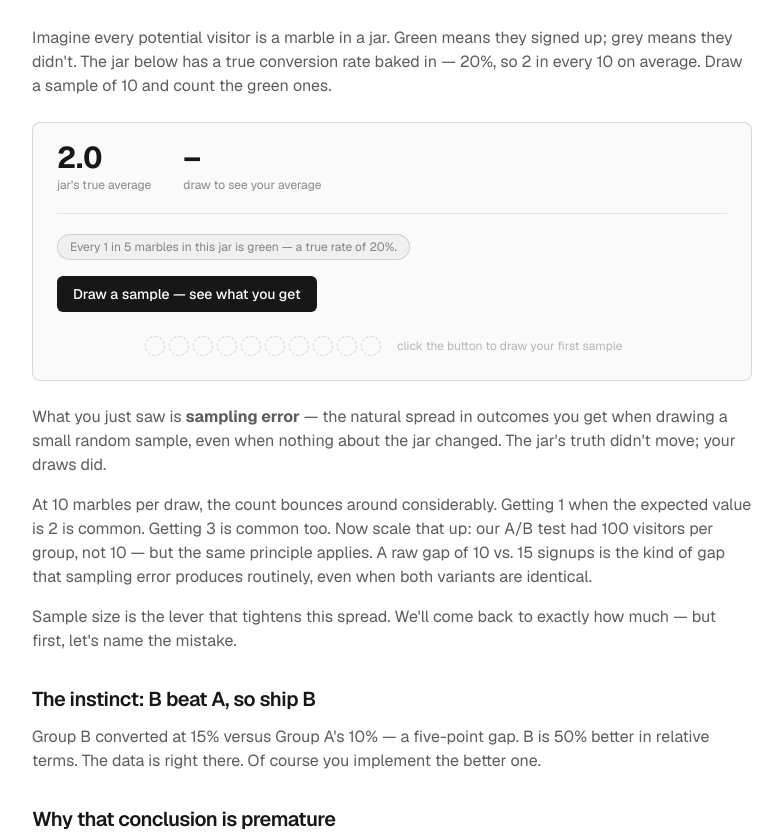
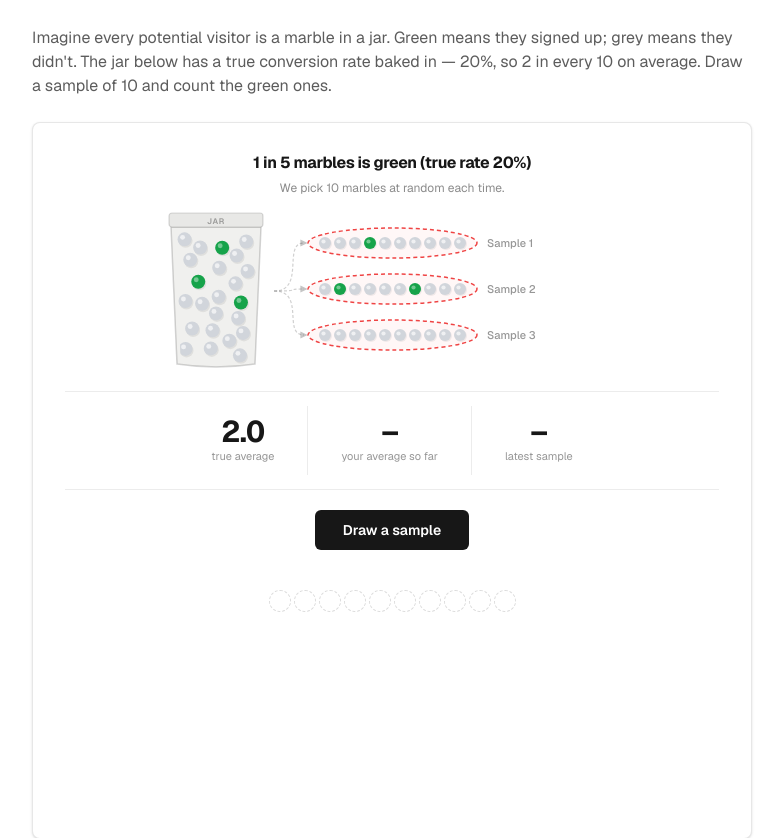
Before and after one commit to codedebugrepeat/ab-test-guide, a Next.js app: page /why-you-cant-trust-your-experiment in a window 1280 px wide. Shown: the part 920-1758 px from the top of the page, without its empty margins (248-1031 px from the left). Built offline with nearby package versions, Linux system fonts and the light colour scheme.

Commit message:
Improve jar design (illustration, centering, 3-column stats), 5 rows max

```diff
--- /dev/null
+++ b/components/tutorial/jar-illustration.tsx
@@ -0,0 +1,176 @@
+// Pre-computed, stable marble positions inside the jar (seeded RNG — never changes).
+
+const N = 10;
+const P = 0.2;
+
+const JAR_W = 100;
+const JAR_H = 155;
+const MARBLE_R = 7;
+const TOTAL_MARBLES = 48;
+
+function seededRandom(seed: number) {
+    let s = seed;
+    return () => {
+        s = (s * 1664525 + 1013904223) & 0xffffffff;
+        return (s >>> 0) / 4294967296;
+    };
+}
+
+type JarMarble = { x: number; y: number; green: boolean };
+
+function generateJarMarbles(): JarMarble[] {
+    const rng = seededRandom(42);
+    const marbles: JarMarble[] = [];
+    const margin = MARBLE_R + 3;
+    const rimH = 14;
+    const xMin = 8 + margin;
+    const xMax = JAR_W - 8 - margin;
+    const yMin = rimH + margin;
+    const yMax = JAR_H - margin - 2;
+    let attempts = 0;
+    while (marbles.length < TOTAL_MARBLES && attempts < 3000) {
+        attempts++;
+        const x = xMin + rng() * (xMax - xMin);
+        const y = yMin + rng() * (yMax - yMin);
+        if (marbles.every((m) => Math.hypot(m.x - x, m.y - y) > MARBLE_R * 2 + 1.5))
+            marbles.push({ x, y, green: rng() < P });
+    }
+    return marbles;
+}
+
+const JAR_MARBLES = generateJarMarbles();
+
+function jarShapePath(w: number, h: number): string {
+    const rimH = 14;
+    const topW = w - 10;
+    const botW = w - 22;
+    const topX = (w - topW) / 2;
+    const botX = (w - botW) / 2;
+    return `M ${topX} ${rimH} L ${topX + topW} ${rimH} L ${botX + botW} ${h - 4} Q ${w / 2} ${h + 2} ${botX} ${h - 4} Z`;
+}
+
+// ── Illustration sample configs ───────────────────────────────────────────────
+const SAMPLE_CONFIGS: { greens: number[]; label: string }[] = [
+    { greens: [3], label: "Sample 1" },
+    { greens: [1, 6], label: "Sample 2" },
+    { greens: [], label: "Sample 3" },
+];
+
+const MR = 6;
+const MGAP = 3;
+const MSTEP = MR * 2 + MGAP;
+const ROW_YS = [32, 78, 124];
+const OVAL_X = 148;
+const OVAL_W = N * MSTEP - MGAP + 18;
+const OVAL_H = 30;
+const LABEL_X = OVAL_X + OVAL_W + 12;
+
+// ── Component ─────────────────────────────────────────────────────────────────
+export function JarIllustration() {
+    const W = 460;
+    const H = 160;
+    const jarPath = jarShapePath(JAR_W, JAR_H);
+    const rimH = 14;
+    const topW = JAR_W - 10;
+    const topX = (JAR_W - topW) / 2;
+    const jarRight = JAR_W + 4;
+
+    return (
+        <svg
+            width={W}
+            height={H}
+            viewBox={`0 0 ${W} ${H}`}
+            style={{ display: "block", margin: "0 auto", overflow: "visible" }}
+            aria-hidden="true"
+        >
+            <defs>
+                <clipPath id="jar-clip">
+                    <path d={jarPath} transform="translate(4,2)" />
+                </clipPath>
+                <marker id="jar-arrow" markerWidth="6" markerHeight="6" refX="3" refY="3" orient="auto">
+                    <path d="M0,0 L0,6 L6,3 z" fill="rgba(23,23,23,0.25)" />
+                </marker>
+            </defs>
+
+            {/* ── Jar body ── */}
+            <g transform="translate(4,2)">
+                <path d={jarPath} fill="#f0f0ee" />
+                <g clipPath="url(#jar-clip)">
+                    {JAR_MARBLES.map((m, i) => (
+                        <g key={i}>
+                            <circle cx={m.x + 1} cy={m.y + 1.5} r={MARBLE_R} fill="rgba(0,0,0,0.07)" />
+                            <circle cx={m.x} cy={m.y} r={MARBLE_R} fill={m.green ? "#16a34a" : "#d1d5db"} />
+                            <circle
+                                cx={m.x - 2} cy={m.y - 2} r={MARBLE_R * 0.35}
+                                fill={m.green ? "rgba(255,255,255,0.4)" : "rgba(255,255,255,0.65)"}
+                            />
+                        </g>
+                    ))}
+                </g>
+                <path d={jarPath} fill="none" stroke="rgba(23,23,23,0.18)" strokeWidth="1.5" />
+                <rect
+                    x={topX - 2} y={0} width={topW + 4} height={rimH} rx={3}
+                    fill="#e8e8e6" stroke="rgba(23,23,23,0.15)" strokeWidth="1.2"
+                />
+                <text
+                    x={JAR_W / 2} y={rimH - 3} textAnchor="middle"
+                    fontSize="8" fill="rgba(23,23,23,0.38)"
+                    fontWeight="600" letterSpacing="0.1em"
+                >
+                    JAR
+                </text>
+            </g>
+
+            {/* ── Dashed arrows from jar centre-right to each row ── */}
+            {ROW_YS.map((ry, si) => (
+                <path
+                    key={si}
+                    d={`M ${jarRight + 8} ${H / 2} C ${jarRight + 40} ${H / 2}, ${OVAL_X - 28} ${ry}, ${OVAL_X - 6} ${ry}`}
+                    fill="none"
+                    stroke="rgba(23,23,23,0.2)"
+                    strokeWidth="1.2"
+                    strokeDasharray="3 2"
+                    markerEnd="url(#jar-arrow)"
+                />
+            ))}
+
+            {/* ── Sample rows ── */}
+            {SAMPLE_CONFIGS.map((s, si) => {
+                const ry = ROW_YS[si];
+                return (
+                    <g key={si}>
+                        {/* Dotted red oval */}
+                        <ellipse
+                            cx={OVAL_X + OVAL_W / 2} cy={ry}
+                            rx={OVAL_W / 2 + 2} ry={OVAL_H / 2}
+                            fill="rgba(239,68,68,0.04)"
+                            stroke="#ef4444" strokeWidth="1.5" strokeDasharray="4 3"
+                        />
+                        {/* Marbles */}
+                        {Array.from({ length: N }, (_, mi) => {
+                            const isGreen = s.greens.includes(mi);
+                            const mx = OVAL_X + 9 + mi * MSTEP + MR;
+                            return (
+                                <g key={mi}>
+                                    <circle cx={mx + 1} cy={ry + 1} r={MR} fill="rgba(0,0,0,0.06)" />
+                                    <circle cx={mx} cy={ry} r={MR} fill={isGreen ? "#16a34a" : "#d1d5db"} />
+                                    <circle
+                                        cx={mx - 1.5} cy={ry - 1.5} r={MR * 0.35}
+                                        fill={isGreen ? "rgba(255,255,255,0.4)" : "rgba(255,255,255,0.65)"}
+                                    />
+                                </g>
+                            );
+                        })}
+                        {/* Label */}
+                        <text
+                            x={LABEL_X} y={ry + 4}
+                            fontSize="11" fill="rgba(23,23,23,0.45)" fontWeight="500"
+                        >
+                            {s.label}
+                        </text>
+                    </g>
+                );
+            })}
+        </svg>
+    );
+}
--- a/components/tutorial/marble-sampling-widget.tsx
+++ b/components/tutorial/marble-sampling-widget.tsx
@@ -3,23 +3,71 @@
 import { useState } from "react";
 import { drawSample, countSample, binomialMean, sampleMean } from "@/maths/sampling";
 import { MarbleRow } from "./marble-row";
+import { JarIllustration } from "./jar-illustration";
 
 const N = 10;
 const P = 0.2;
-const MAX_ROWS = 12;
-const FADE_DURATION = 200;
+const MAX_ROWS = 5;
+const FADE_DURATION = 250;
 
 type Sample = { id: number; marbles: boolean[] };
 
+// ── Stat card ─────────────────────────────────────────────────────────────────
+function StatCard({
+  label,
+  value,
+  sub,
+  highlight = false,
+}: {
+  label: string;
+  value: string;
+  sub?: string | null;
+  highlight?: boolean;
+}) {
+  return (
+    <div
+      className={`flex min-w-[90px] flex-col items-center gap-0.5 rounded-[10px] border px-5 py-2.5 ${highlight
+        ? "border-green-600/20 bg-green-600/[0.06]"
+        : "border-transparent"
+        }`}
+    >
+      <span
+        className={`text-[30px] font-bold leading-none tabular-nums tracking-tight ${highlight ? "text-green-600" : "text-foreground"
+          }`}
+      >
+        {value}
+      </span>
+      <span className="text-center text-[11px] leading-snug text-foreground/45">
+        {label}
+      </span>
+      {sub && (
+        <span className="mt-0.5 text-[10px] text-foreground/30">{sub}</span>
+      )}
+    </div>
+  );
+}
+
+// ── Main widget ───────────────────────────────────────────────────────────────
 export function MarbleSamplingWidget() {
   const [samples, setSamples] = useState<Sample[]>([]);
   const [totalDraws, setTotalDraws] = useState(0);
   const [allCounts, setAllCounts] = useState<number[]>([]);
   const [liveText, setLiveText] = useState("");
   const [fadingId, setFadingId] = useState<number | null>(null);
+  const [newestId, setNewestId] = useState<number | null>(null);
 
   const trueMean = binomialMean(N, P);
-  const currentMean = sampleMean(allCounts);
+  const currentMean = allCounts.length > 0 ? sampleMean(allCounts) : null;
+  const latestCount = allCounts.length > 0 ? allCounts[allCounts.length - 1] : null;
+
+  const meanDiff =
+    currentMean !== null ? currentMean - trueMean : null;
+  const diffLabel =
+    meanDiff !== null
+      ? meanDiff >= 0
+        ? `+${meanDiff.toFixed(2)} above true avg`
+        : `${meanDiff.toFixed(2)} below true avg`
+      : null;
 
   function handleDraw() {
     const marbles = drawSample(N, P);
@@ -38,91 +86,114 @@ export function MarbleSamplingWidget() {
     setSamples((prev) => [{ id: nextId, marbles }, ...prev].slice(0, MAX_ROWS + 1));
     setAllCounts((prev) => [...prev, count]);
     setTotalDraws(nextId);
-    setLiveText(`Sample ${nextId}: ${count} out of ${N} converted.`);
+    setNewestId(nextId);
+    setLiveText(`Sample ${nextId}: ${count} out of ${N} green.`);
   }
 
   const buttonLabel =
-    totalDraws === 0
-      ? "Draw a sample — see what you get"
-      : totalDraws >= 3
-        ? "Draw another"
-        : "Draw a sample";
+    totalDraws === 0 ? "Draw a sample" : "Draw another sample";
 
   return (
-    <div className="w-full rounded-lg border border-foreground/15 bg-foreground/[0.02] px-6 py-5">
-      {/* Prominent stats */}
-      <div className="mb-5 flex gap-8 border-b border-foreground/10 pb-5">
-        <div className="flex flex-col gap-1">
-          <span className="text-3xl font-bold leading-none tabular-nums">
-            {trueMean.toFixed(1)}
-          </span>
-          <span className="text-xs text-foreground/50">jar&apos;s true average</span>
-        </div>
-        <div className="flex flex-col gap-1">
-          <span className="text-3xl font-bold leading-none tabular-nums">
-            {allCounts.length > 0 ? currentMean.toFixed(1) : "–"}
-          </span>
-          <span className="text-xs text-foreground/50">
-            {allCounts.length > 0 ? "your average so far" : "draw to see your average"}
-          </span>
-        </div>
+    <div className="w-full rounded-lg border border-foreground/10 bg-background px-8 py-7 shadow-sm">
+
+      {/* ── Illustration ── */}
+      <div className="mb-5 flex flex-col items-center">
+        <p className="mb-1 text-base font-bold tracking-tight">
+          1 in 5 marbles is green (true rate 20%)
+        </p>
+        <p className="mb-3.5 text-[12px] text-foreground/50">
+          We pick 10 marbles at random each time.
+        </p>
+        <JarIllustration />
       </div>
 
-      <div className="mb-4 inline-flex items-center rounded-full border border-foreground/15 bg-foreground/[0.04] px-3 py-1 text-xs text-foreground/50">
-        Every 1 in 5 marbles in this jar is green — a true rate of 20%.
+      {/* ── Stats ── */}
+      <div className="mb-5 flex items-stretch justify-center gap-2 border-y border-foreground/[0.08] py-3.5">
+        <StatCard label="true average" value={trueMean.toFixed(1)} />
+        <div className="mx-1 w-px self-stretch bg-foreground/[0.08]" />
+        <StatCard
+          label="your average so far"
+          value={currentMean !== null ? currentMean.toFixed(2) : "–"}
+          sub={diffLabel}
+        />
+        <div className="mx-1 w-px self-stretch bg-foreground/[0.08]" />
+        <StatCard
+          label="latest sample"
+          value={latestCount !== null ? `${latestCount}/${N}` : "–"}
+          highlight={latestCount !== null}
+        />
       </div>
 
-      <div>
+      {/* ── Draw button ── */}
+      <div className="mb-5 flex justify-center">
         <button
           onClick={handleDraw}
           aria-label={`${buttonLabel}. ${totalDraws} sample${totalDraws !== 1 ? "s" : ""} drawn so far.`}
-          className="rounded-md bg-foreground px-4 py-2 text-sm font-medium text-background transition-opacity hover:opacity-80 active:opacity-70"
+          className="rounded-md bg-foreground px-7 py-2.5 text-sm font-semibold text-background transition-opacity hover:opacity-80 active:opacity-65"
         >
           {buttonLabel}
         </button>
       </div>
 
+      {/* ── Screen-reader live region ── */}
       <div aria-live="polite" className="sr-only">
         {liveText}
       </div>
 
-      <div className="mt-5">
+      {/* ── Sample rows ── */}
+      <div className="min-h-[240px]">
         {samples.length === 0 ? (
-          <EmptyState />
+          <div className="flex justify-center gap-[3px] py-5">
+            {Array.from({ length: N }, (_, i) => (
+              <div
+                key={i}
+                aria-hidden="true"
+                className="h-[22px] w-[22px] rounded-full border border-dashed border-foreground/15"
+              />
+            ))}
+          </div>
         ) : (
-          <div className="space-y-0.5">
-            {samples.map((s, i) => (
+          <div className="flex flex-col items-center">
+            {/* Fixed-width inner block (label 68 + gap 10 + marbles 247 + gap 10 + count 36 = 371px) */}
+            <div className="w-[371px]">
+              {/* Column header */}
+              <div className="mb-1 flex items-center gap-[10px] border-b border-foreground/[0.08] pb-1.5">
+                <span className="w-[68px] shrink-0" />
+                <div className="flex shrink-0 gap-[3px]">
+                  {Array.from({ length: N }, (_, i) => (
+                    <div
+                      key={i}
+                      className="w-[22px] text-center text-[9px] font-semibold text-foreground/25"
+                    >
+                      {i + 1}
+                    </div>
+                  ))}
+                </div>
+                <span className="w-9 pl-0.5 text-[10px] font-semibold text-foreground/25">
+                  hits
+                </span>
+              </div>
+
+              {/* Rows */}
+              {samples.map((s) => (
                 <MarbleRow
                   key={s.id}
                   marbles={s.marbles}
                   sampleNumber={s.id}
-                isFirst={i === 0}
+                  isNew={s.id === newestId}
                   isFading={s.id === fadingId}
                 />
               ))}
+
+              {totalDraws > MAX_ROWS && (
+                <p className="mt-2 text-center text-[10px] text-foreground/30">
+                  showing last {MAX_ROWS} of {totalDraws} samples
+                </p>
+              )}
+            </div>
           </div>
         )}
       </div>
     </div>
   );
 }
-
-function EmptyState() {
-  return (
-    <div className="flex items-center gap-2 py-1">
-      <span className="w-20 shrink-0" />
-      <div className="flex gap-1">
-        {Array.from({ length: N }, (_, i) => (
-          <div
-            key={i}
-            aria-hidden="true"
-            className="h-5 w-5 rounded-full border border-dashed border-foreground/20"
-          />
-        ))}
-      </div>
-      <span className="ml-2 text-xs text-foreground/30">
-        click the button to draw your first sample
-      </span>
-    </div>
-  );
-}
```
Also changed, not shown: components/tutorial/marble-row.tsx (+28 -29 lines). Lines whose indentation alone changed are shown as unchanged.
